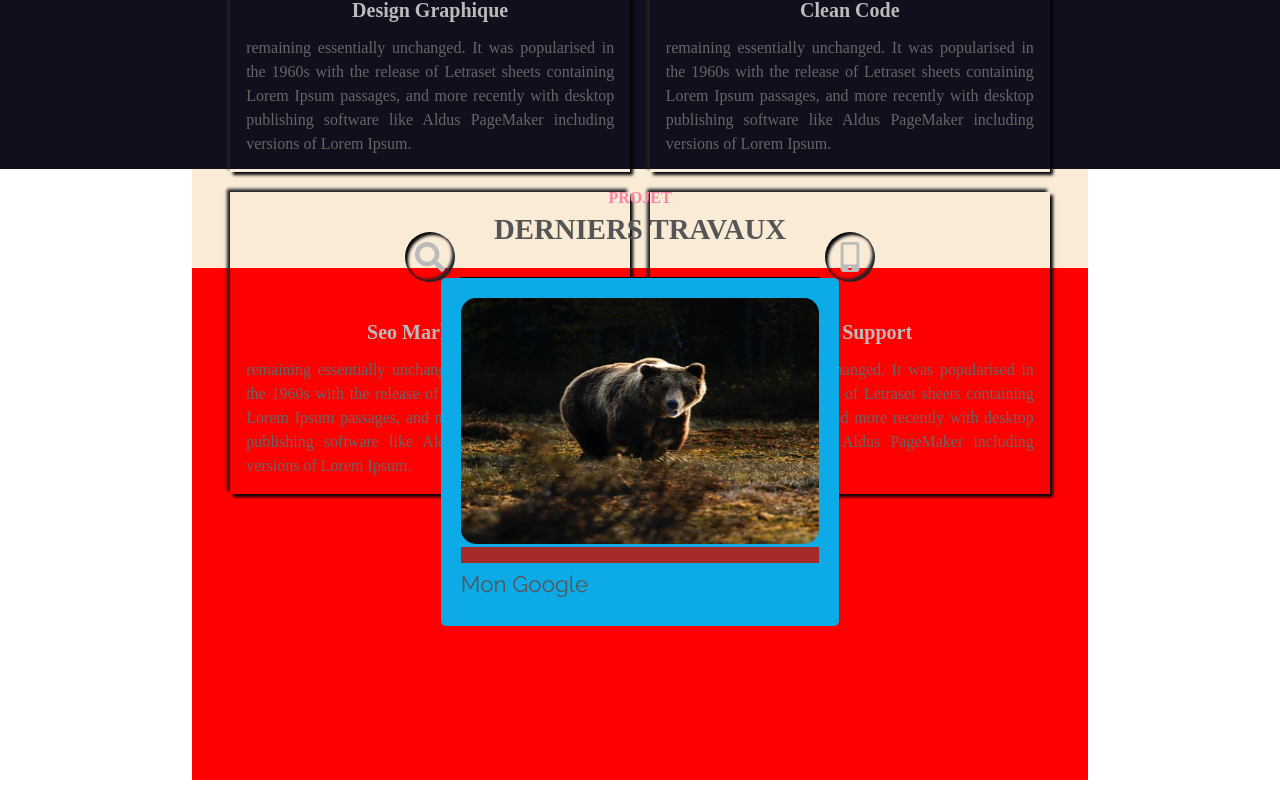
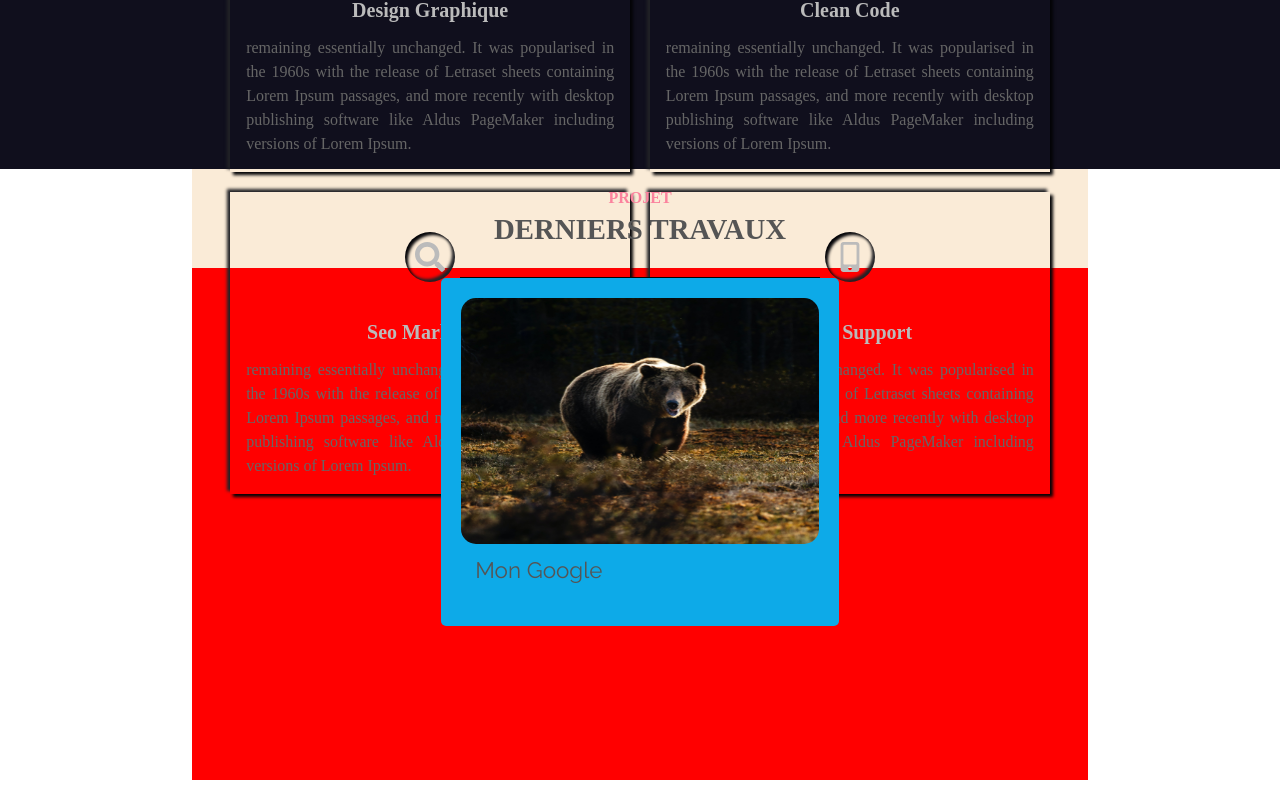
Before and after one commit to ExcaliburSims/portfolioNextJS, a Next.js app: page / in a window 1280 px wide. Shown: the part 2015-2824 px from the top of the page. Built offline with nearby package versions, Linux system fonts and the light colour scheme.

Commit message:
feat:create card project page style

```diff
--- a/styles/CardProject.module.scss
+++ b/styles/CardProject.module.scss
@@ -41,7 +41,7 @@ $ombreInterieurDark: inset 3px 3px 3px #040407, inset -3px -3px 3px #222327;
       transition: all 0.3s ease;
     }
     .cardBloc {
-			background-color: brown;
+			height: 2px;
       a {
 				text-decoration: none;
         text-transform: capitalize;
@@ -53,6 +53,7 @@ $ombreInterieurDark: inset 3px 3px 3px #040407, inset -3px -3px 3px #222327;
         bottom: 25px;
         transform: translateY(-5px);
         opacity: 0;
+				padding-left: 4%;
       }
     }
     p {
@@ -62,6 +63,7 @@ $ombreInterieurDark: inset 3px 3px 3px #040407, inset -3px -3px 3px #222327;
 			color: $textNoir-700;
 			font-weight:400;
 			font-size: 1.4rem;
+			padding-left: 4%;
     }
   }
 }
```
